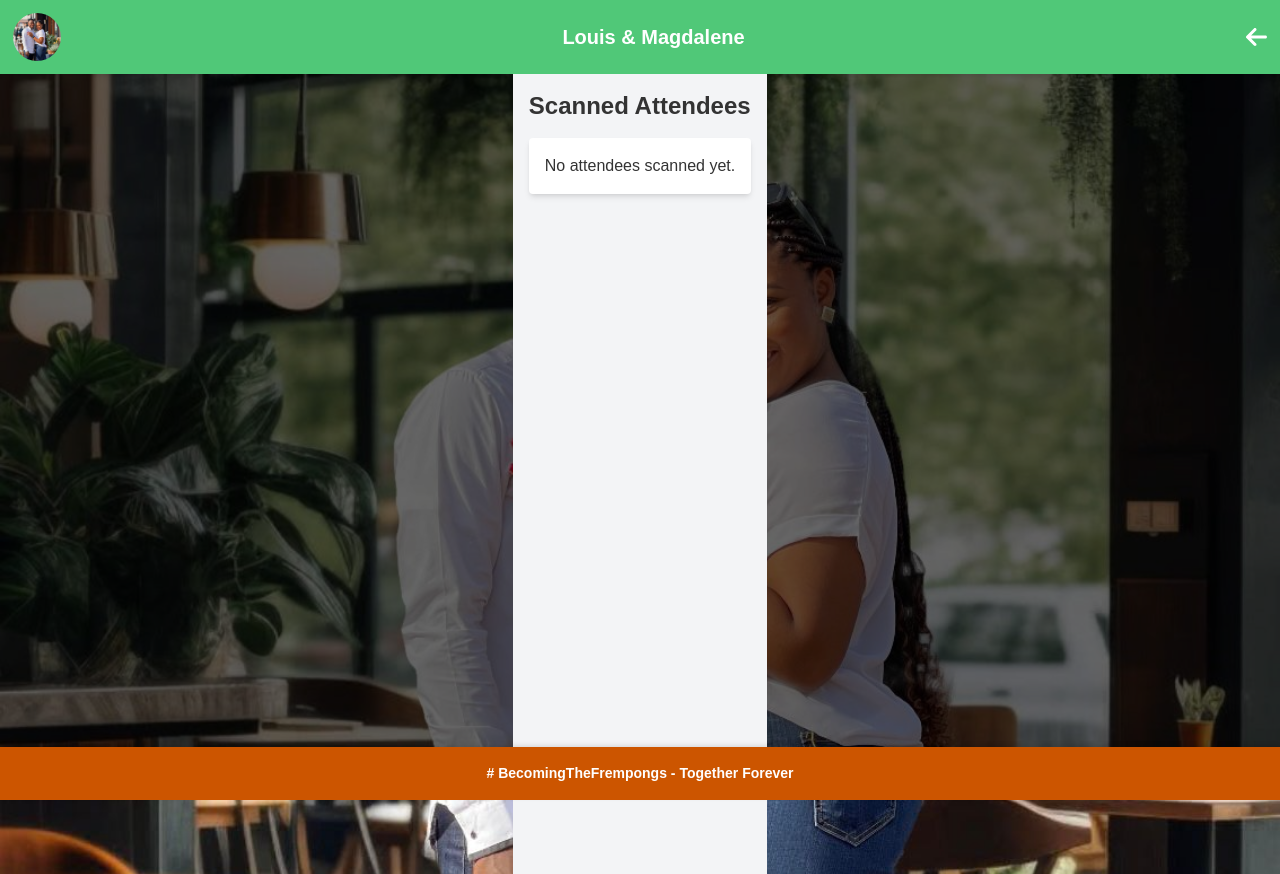
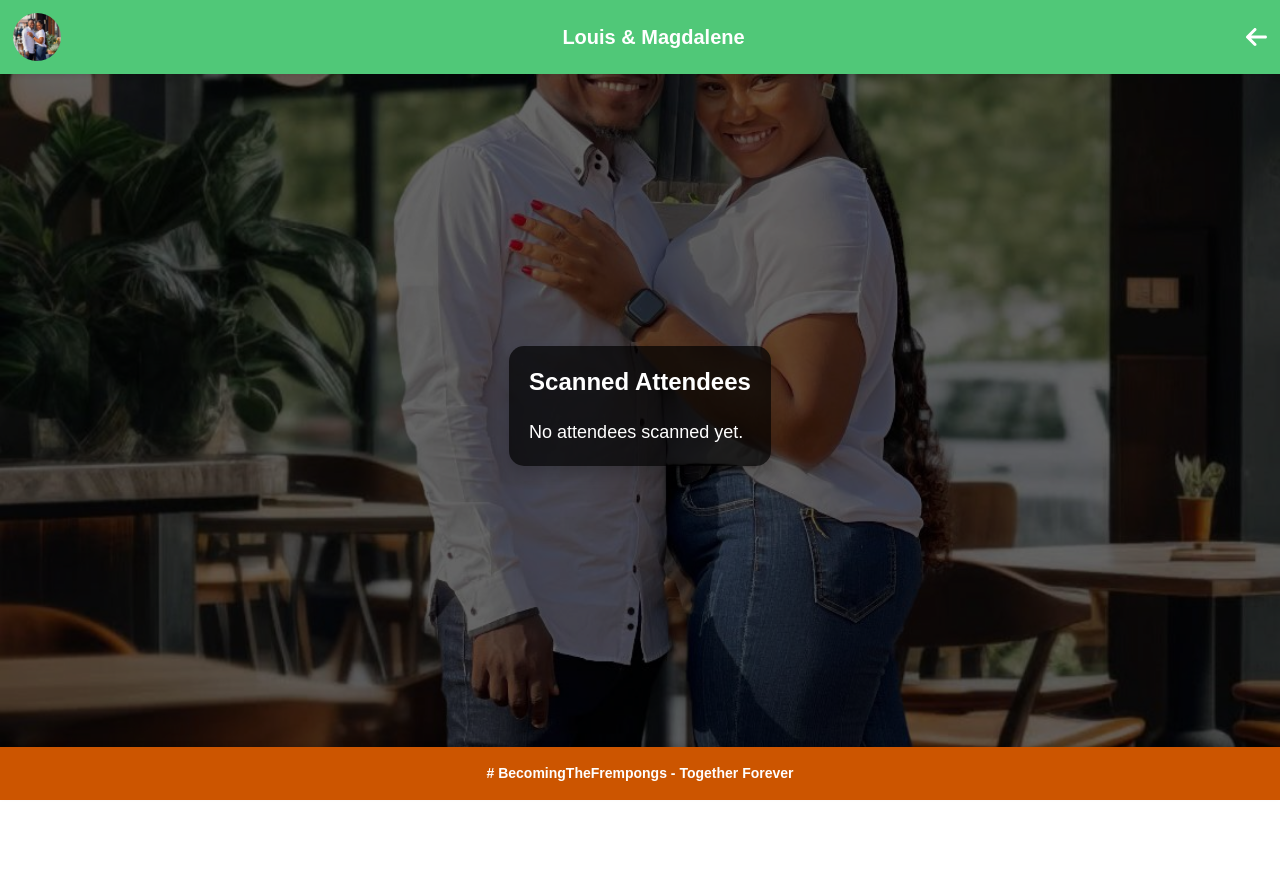
Before and after one commit to ChrisKusi/wedding-app, a React (Vite) app: page /attendees in a window 1280 px wide. After the commit the page ends 800 px from the top, so only its background shows below. Built offline with nearby package versions, Linux system fonts and the light colour scheme.

Commit message:
Initial commit

```diff
--- a/src/index.css
+++ b/src/index.css
@@ -192,37 +192,43 @@ body::before {
 
 /* Attendees Page */
 .attendees-page {
-  padding: 16px;
+  display: flex;
+  justify-content: center;
+  align-items: center;
+  min-height: calc(100vh - 136px); /* Full height minus header and footer */
+  padding: 20px;
+  background: transparent; /* Keep the background image visible */
 }
 
-.attendees-page h1 {
-  font-size: 24px;
-  font-weight: bold;
-  margin-bottom: 16px;
+.attendance-card {
+  width: 100%;
+  max-width: 600px;
+  background: rgba(0, 0, 0, 0.7); /* Black with 70% transparency */
+  padding: 20px;
+  border-radius: 15px;
+  box-shadow: 0 8px 16px rgba(0, 0, 0, 0.2); /* Subtle shadow for depth */
+  color: white;
 }
 
-.attendees-page .back-arrow {
-  font-size: 24px;
-  color: #50c878; /* Emerald Green */
-  cursor: pointer;
-  margin-bottom: 16px;
-  display: inline-block;
+.attendance-card h1 {
+  text-align: center;
+  margin-bottom: 20px;
 }
 
-.attendees-page ul {
+.attendance-card ul {
   list-style: none;
   padding: 0;
 }
 
-.attendees-page li {
-  padding: 12px;
-  border-bottom: 1px solid #ddd;
-  font-size: 16px;
+.attendance-card li {
+  padding: 12px 0;
+  border-bottom: 1px solid rgba(255, 255, 255, 0.2); /* Light white border */
 }
 
-.attendees-page li:last-child {
+.attendance-card li:last-child {
   border-bottom: none;
 }
+
 
 /* Modals */
 .modal {
--- a/src/pages/AttendeesPage.tsx
+++ b/src/pages/AttendeesPage.tsx
@@ -1,3 +1,36 @@
+// import React, { useEffect, useState } from "react";
+
+// const AttendeesPage: React.FC = () => {
+//   const [attendees, setAttendees] = useState<string[]>([]);
+
+//   useEffect(() => {
+//     const storedAttendees = localStorage.getItem("attendees");
+//     if (storedAttendees) {
+//       setAttendees(JSON.parse(storedAttendees));
+//     }
+//   }, []);
+
+//   return (
+//     <div className="min-h-screen bg-gray-100 p-4">
+//       <h1 className="text-2xl font-bold mb-4">Scanned Attendees</h1>
+//       <ul className="bg-white shadow-md rounded p-4">
+//         {attendees.length > 0 ? (
+//           attendees.map((code, index) => (
+//             <li key={index} className="border-b py-2">
+//               Attendee Code: {code}
+//             </li>
+//           ))
+//         ) : (
+//           <p>No attendees scanned yet.</p>
+//         )}
+//       </ul>
+//     </div>
+//   );
+// };
+
+// export default AttendeesPage;
+
+
 import React, { useEffect, useState } from "react";
 
 const AttendeesPage: React.FC = () => {
@@ -11,19 +44,26 @@ const AttendeesPage: React.FC = () => {
   }, []);
 
   return (
-    <div className="min-h-screen bg-gray-100 p-4">
-      <h1 className="text-2xl font-bold mb-4">Scanned Attendees</h1>
-      <ul className="bg-white shadow-md rounded p-4">
+    <div className="attendees-page">
+      <div className="attendance-card">
+        <h1 className="text-2xl font-bold mb-4 text-center text-white">
+          Scanned Attendees
+        </h1>
+        <ul>
           {attendees.length > 0 ? (
             attendees.map((code, index) => (
-            <li key={index} className="border-b py-2">
+              <li
+                key={index}
+                className="border-b border-gray-400 py-2 text-lg text-white"
+              >
                 Attendee Code: {code}
               </li>
             ))
           ) : (
-          <p>No attendees scanned yet.</p>
+            <p className="text-lg text-white">No attendees scanned yet.</p>
           )}
         </ul>
+      </div>
     </div>
   );
 };
```
Lines whose indentation alone changed are shown as unchanged.
